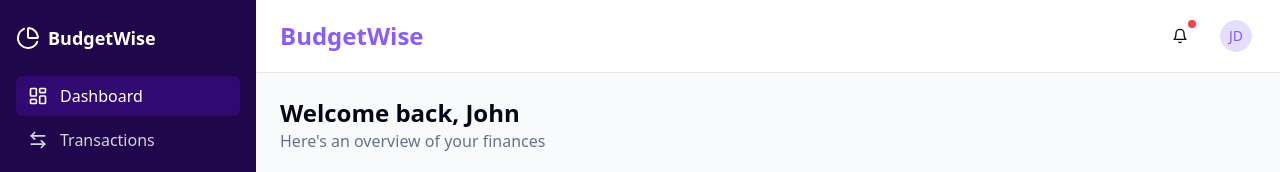
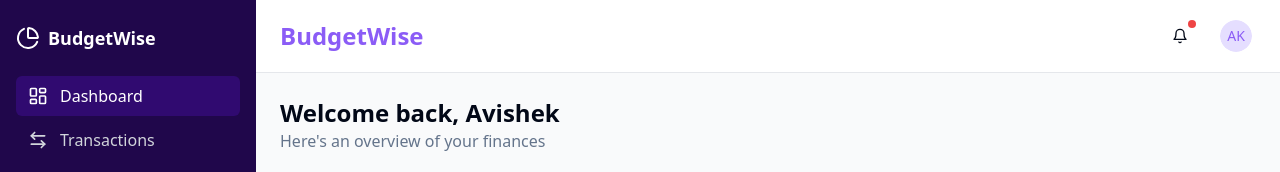
Before and after one commit to AvishekKhatri/budget-wise-forecast, a React (Vite) app: page / in a window 1280 px wide. Shown: the top 172 px of the page. Built offline with nearby package versions, Linux system fonts and the light colour scheme.

Commit message:
Refactor: Update user profile name
Update the user profile name from "John Doe" to "Avishek Khatri" and update all components that use the name.

```diff
--- a/src/components/Dashboard.tsx
+++ b/src/components/Dashboard.tsx
@@ -4,6 +4,7 @@ import { Card, CardContent, CardDescription, CardHeader, CardTitle } from "@/com
 import { Progress } from '@/components/ui/progress';
 import { ArrowUp, ArrowDown, DollarSign, TrendingUp } from 'lucide-react';
 import { summaryData } from '@/utils/dummyData';
+import { useUser } from '@/contexts/UserContext';
 
 const StatCard: React.FC<{
   title: string;
@@ -42,6 +43,7 @@ const StatCard: React.FC<{
 };
 
 const Dashboard: React.FC = () => {
+  const { userProfile } = useUser();
   const { income, expenses, remaining, averageDailySpend } = summaryData;
 
   // Calculate budget progress
@@ -52,7 +54,7 @@ const Dashboard: React.FC = () => {
   return (
     <div className="space-y-6 animate-fade-in">
       <div>
-        <h1 className="text-2xl font-bold">Welcome back, John</h1>
+        <h1 className="text-2xl font-bold">Welcome back, {userProfile.name.split(' ')[0]}</h1>
         <p className="text-muted-foreground">Here's an overview of your finances</p>
       </div>
 
--- a/src/contexts/UserContext.tsx
+++ b/src/contexts/UserContext.tsx
@@ -1,4 +1,3 @@
-
 import React, { createContext, useContext, useState, ReactNode } from 'react';
 
 export interface UserProfile {
@@ -19,12 +18,12 @@ interface UserContextType {
 }
 
 const defaultUserProfile: UserProfile = {
-  name: "John Doe",
+  name: "Avishek Khatri",
   email: "john.doe@example.com",
   phone: "(555) 123-4567",
   emailNotifications: true,
   smsNotifications: true,
-  initials: "JD"
+  initials: "AK"
 };
 
 const UserContext = createContext<UserContextType | undefined>(undefined);
```
